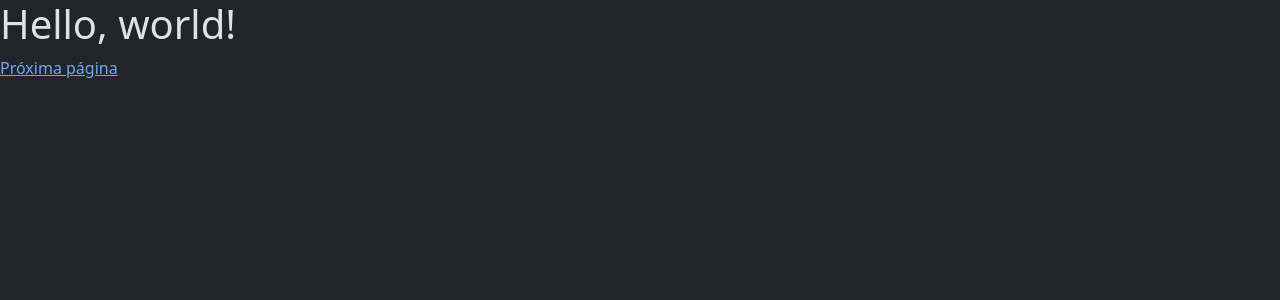
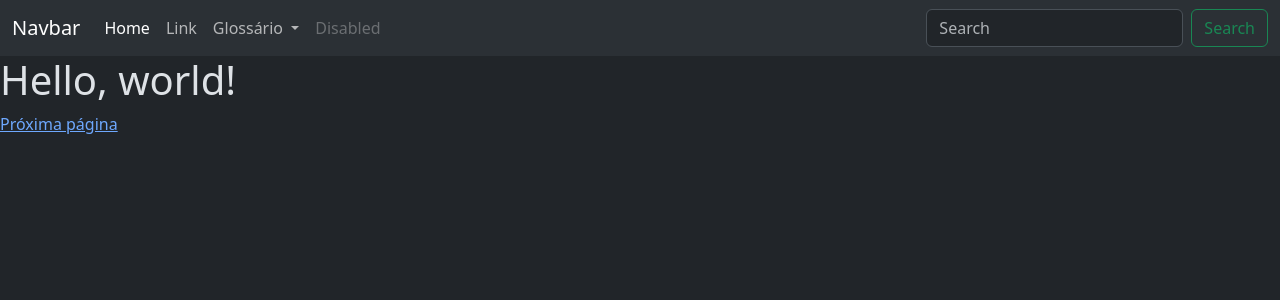
Before and after one commit to eduardovcn/dssw_projeto_flask, a Flask app: page / in a window 1280 px wide. Shown: the top 300 px of the page. Run offline with Flask 3, Linux system fonts and the light colour scheme.

Commit message:
Updating the glossario, index, modelo and adding glossario.csv on feature

```diff
--- /dev/null
+++ b/bd_glossario.csv
@@ -0,0 +1,5 @@
+Python;Python é uma linguagem de programação de alto nível, de propósito geral e de código aberto. Foi criada por Guido van Rossum e seu desenvolvimento começou em 1989, com a primeira versão lançada em 1991. Python é conhecida por sua sintaxe clara, legibilidade de código e versatilidade.
+Flask;Flask é um framework web leve e flexível para Python. Ele foi criado por Armin Ronacher e lançado pela primeira vez em 2010. Flask é conhecido por sua simplicidade e facilidade de uso, proporcionando as ferramentas necessárias para construir aplicativos web de forma rápida e eficiente.
+CSV;CSV (Comma-Separated Values) é um formato de arquivo simples usado para armazenar dados tabulares (como uma planilha ou banco de dados) em um formato de texto simples, onde cada linha do arquivo representa uma linha da tabela e os valores são separados por vírgulas ou outros delimitadores.
+Windows;SO de janela
+Linux;SO do Pinguin
--- a/templates/modelo.html
+++ b/templates/modelo.html
@@ -1,15 +1,84 @@
-<!doctype html>
+<!DOCTYPE html>
 <html lang="en" data-bs-theme="dark">
   <head>
-    <meta charset="utf-8">
-    <meta name="viewport" content="width=device-width, initial-scale=1">
-    <title>Bootstrap demo</title>
-    <link href="https://cdn.jsdelivr.net/npm/bootstrap@5.3.8/dist/css/bootstrap.min.css" rel="stylesheet" integrity="sha384-sRIl4kxILFvY47J16cr9ZwB07vP4J8+LH7qKQnuqkuIAvNWLzeN8tE5YBujZqJLB" crossorigin="anonymous">
+    <meta charset="utf-8" />
+    <meta name="viewport" content="width=device-width, initial-scale=1" />
+    <title>Caderno do Estudante</title>
+    <link
+      href="https://cdn.jsdelivr.net/npm/bootstrap@5.3.8/dist/css/bootstrap.min.css"
+      rel="stylesheet"
+      integrity="sha384-sRIl4kxILFvY47J16cr9ZwB07vP4J8+LH7qKQnuqkuIAvNWLzeN8tE5YBujZqJLB"
+      crossorigin="anonymous"
+    />
   </head>
   <body>
+    <nav class="navbar navbar-expand-lg bg-body-tertiary">
+      <div class="container-fluid">
+        <a class="navbar-brand" href="#">Navbar</a>
+        <button
+          class="navbar-toggler"
+          type="button"
+          data-bs-toggle="collapse"
+          data-bs-target="#navbarSupportedContent"
+          aria-controls="navbarSupportedContent"
+          aria-expanded="false"
+          aria-label="Toggle navigation"
+        >
+          <span class="navbar-toggler-icon"></span>
+        </button>
+        <div class="collapse navbar-collapse" id="navbarSupportedContent">
+          <ul class="navbar-nav me-auto mb-2 mb-lg-0">
+            <li class="nav-item">
+              <a class="nav-link active" aria-current="page" href="#">Home</a>
+            </li>
+            <li class="nav-item">
+              <a class="nav-link" href="#">Link</a>
+            </li>
+            <li class="nav-item dropdown">
+              <a
+                class="nav-link dropdown-toggle"
+                href="#"
+                role="button"
+                data-bs-toggle="dropdown"
+                aria-expanded="false"
+              >
+                Glossário
+              </a>
+              <ul class="dropdown-menu">
+                <li>
+                  <a class="dropdown-item" href="/glossario">Listar Termos</a>
+                </li>
+                <li><a class="dropdown-item" href="#">Novo Termo</a></li>
+                <li><hr class="dropdown-divider" /></li>
+                <li>
+                  <a class="dropdown-item" href="#">Something else here</a>
+                </li>
+              </ul>
+            </li>
+            <li class="nav-item">
+              <a class="nav-link disabled" aria-disabled="true">Disabled</a>
+            </li>
+          </ul>
+          <form class="d-flex" role="search">
+            <input
+              class="form-control me-2"
+              type="search"
+              placeholder="Search"
+              aria-label="Search"
+            />
+            <button class="btn btn-outline-success" type="submit">
+              Search
+            </button>
+          </form>
+        </div>
+      </div>
+    </nav>
+    {% block conteudo %} {% endblock %}
 
-{% block conteudo %} {% endblock %}
-
-    <script src="https://cdn.jsdelivr.net/npm/bootstrap@5.3.8/dist/js/bootstrap.bundle.min.js" integrity="sha384-FKyoEForCGlyvwx9Hj09JcYn3nv7wiPVlz7YYwJrWVcXK/BmnVDxM+D2scQbITxI" crossorigin="anonymous"></script>
+    <script
+      src="https://cdn.jsdelivr.net/npm/bootstrap@5.3.8/dist/js/bootstrap.bundle.min.js"
+      integrity="sha384-FKyoEForCGlyvwx9Hj09JcYn3nv7wiPVlz7YYwJrWVcXK/BmnVDxM+D2scQbITxI"
+      crossorigin="anonymous"
+    ></script>
   </body>
 </html>
```
Also changed, not shown: templates/glossario.html (added, +8 -0 lines), templates/index.html (+3 -5 lines).
